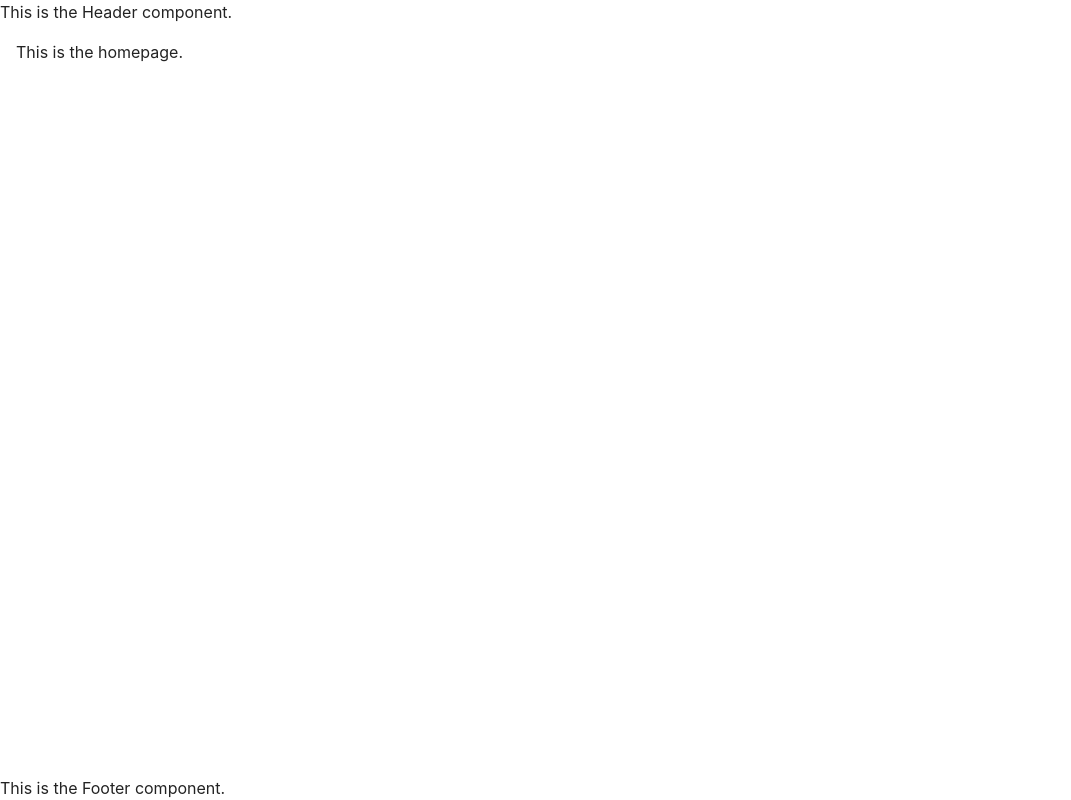
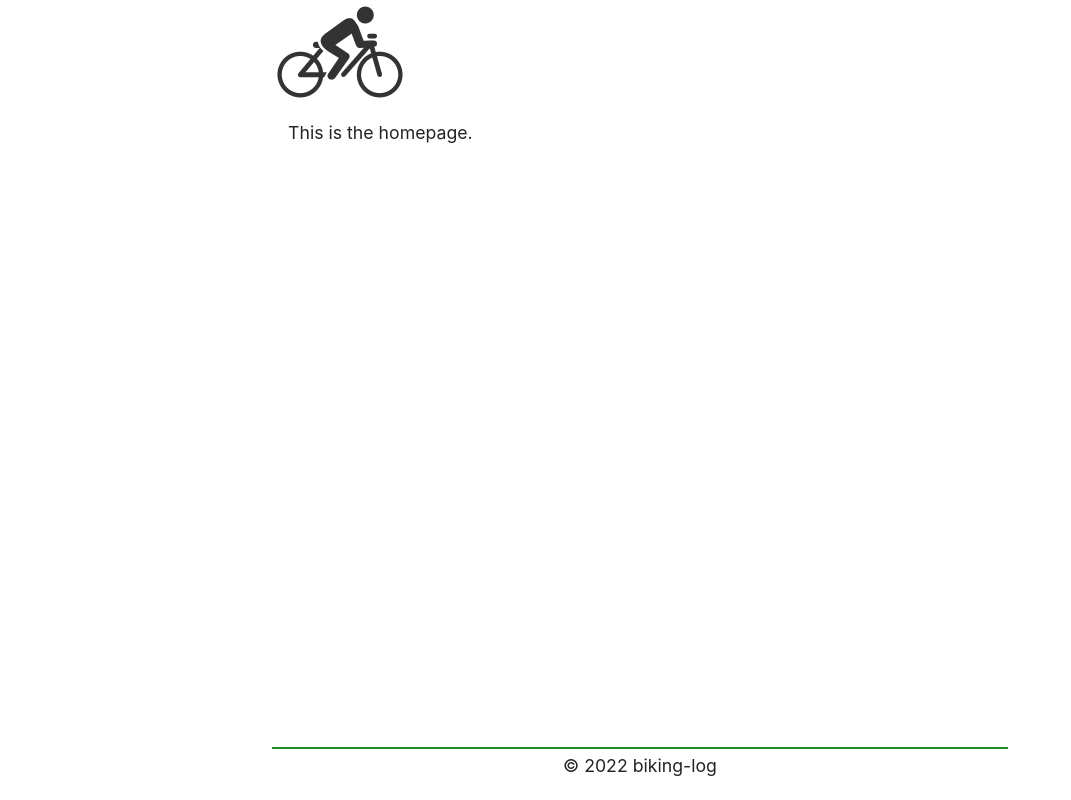
Before and after one commit to mike14747/biking-log, a Next.js app: page / in a window 1280 px wide. Shown: the whole page, without its empty margins (0-1071 px from the left). Built offline with nearby package versions, Linux system fonts and the light colour scheme.

Commit message:
Added a bicycle logo to the header. Added basic css to Header and Footer components.

```diff
--- a/components/Footer.js
+++ b/components/Footer.js
@@ -1,7 +1,11 @@
+import styles from '../styles/Footer.module.css';
+
 export default function Footer() {
     return (
-        <div className="container">
-            This is the Footer component.
+        <div className={'container ' + styles.footer}>
+            <p className={styles.copyright}>
+                &copy; 2022 biking-log
+            </p>
         </div>
     );
 }
--- a/components/Header.js
+++ b/components/Header.js
@@ -1,7 +1,10 @@
+import styles from '../styles/Header.module.css';
+
 export default function Header() {
     return (
-        <div className="container">
-            This is the Header component.
+        <div className={'container ' + styles.header}>
+            {/* eslint-disable-next-line @next/next/no-img-element */}
+            <img src="/images/bicycle.png" alt="biking-log" />
         </div>
     );
 }
--- a/components/Loading.js
+++ b/components/Loading.js
@@ -1,7 +1,8 @@
 const Loading = () => {
     return (
         <div id="loading">
-            <img src="/images/loading/loading.gif" alt="Loading" />
+            {/* eslint-disable-next-line @next/next/no-img-element */}
+            <img src="/images/loading.gif" alt="Loading" />
             <style jsx>{`
                 #loading {
                     text-align: center;
--- a/pages/index.js
+++ b/pages/index.js
@@ -8,8 +8,9 @@ export default function Home() {
                     Biking Log
                 </title>
             </Head>
+
             <div>
-                This is the homepage.
+                <p>This is the homepage.</p>
             </div>
         </>
 
--- /dev/null
+++ b/styles/Footer.module.css
@@ -0,0 +1,8 @@
+.footer {
+    padding: 0.25rem;
+    border-top: 2px var(--mg-green) solid;
+}
+
+.copyright {
+    text-align: center;
+}
--- /dev/null
+++ b/styles/Header.module.css
@@ -0,0 +1,3 @@
+.header {
+    padding: 0.25rem;
+}
--- a/styles/globals.css
+++ b/styles/globals.css
@@ -8,7 +8,7 @@
     /* end theme colors specific to this app */
 
     --container-min-width: 320px;
-    --container-max-width: 1334px;
+    --container-max-width: 736px;
 
     --mg-beige: #f5f5dc;
     --mg-blue: #214fc6;
@@ -42,15 +42,16 @@
     --step-3-base: 1.728rem;
     --step-4-base: 2.074rem;
     --step-5-base: 2.488rem;
+    --step-6-base: 2.986rem;
 
-    --step--2: clamp(0.69rem, 0.65rem + 0.15vw, 0.83rem);
-    --step--1: clamp(0.83rem, 0.78rem + 0.19vw, 1rem);
+    --step--2: clamp(0.694rem, 0.65rem + 0.15vw, 0.833rem);
+    --step--1: clamp(0.833rem, 0.78rem + 0.19vw, 1rem);
     --step-0: clamp(1rem, 0.93rem + 0.22vw, 1.2rem);
     --step-1: clamp(1.2rem, 1.12rem + 0.27vw, 1.44rem);
-    --step-2: clamp(1.44rem, 1.34rem + 0.32vw, 1.73rem);
-    --step-3: clamp(1.73rem, 1.61rem + 0.38vw, 2.07rem);
-    --step-4: clamp(2.07rem, 1.94rem + 0.46vw, 2.49rem);
-    --step-5: clamp(2.49rem, 2.32rem + 0.55vw, 2.99rem);
+    --step-2: clamp(1.44rem, 1.34rem + 0.32vw, 1.728rem);
+    --step-3: clamp(1.728rem, 1.61rem + 0.38vw, 2.074rem);
+    --step-4: clamp(2.07rem, 1.94rem + 0.46vw, 2.488rem);
+    --step-5: clamp(2.488rem, 2.32rem + 0.55vw, 2.986rem);
 
     /* end font sizes */
 }
```
Also changed, not shown: lib/api/index.js (added), public/images/bicycle.png (added), styles/Home.module.css (added), 1 other file (tests, documents, lock files or other folders).
